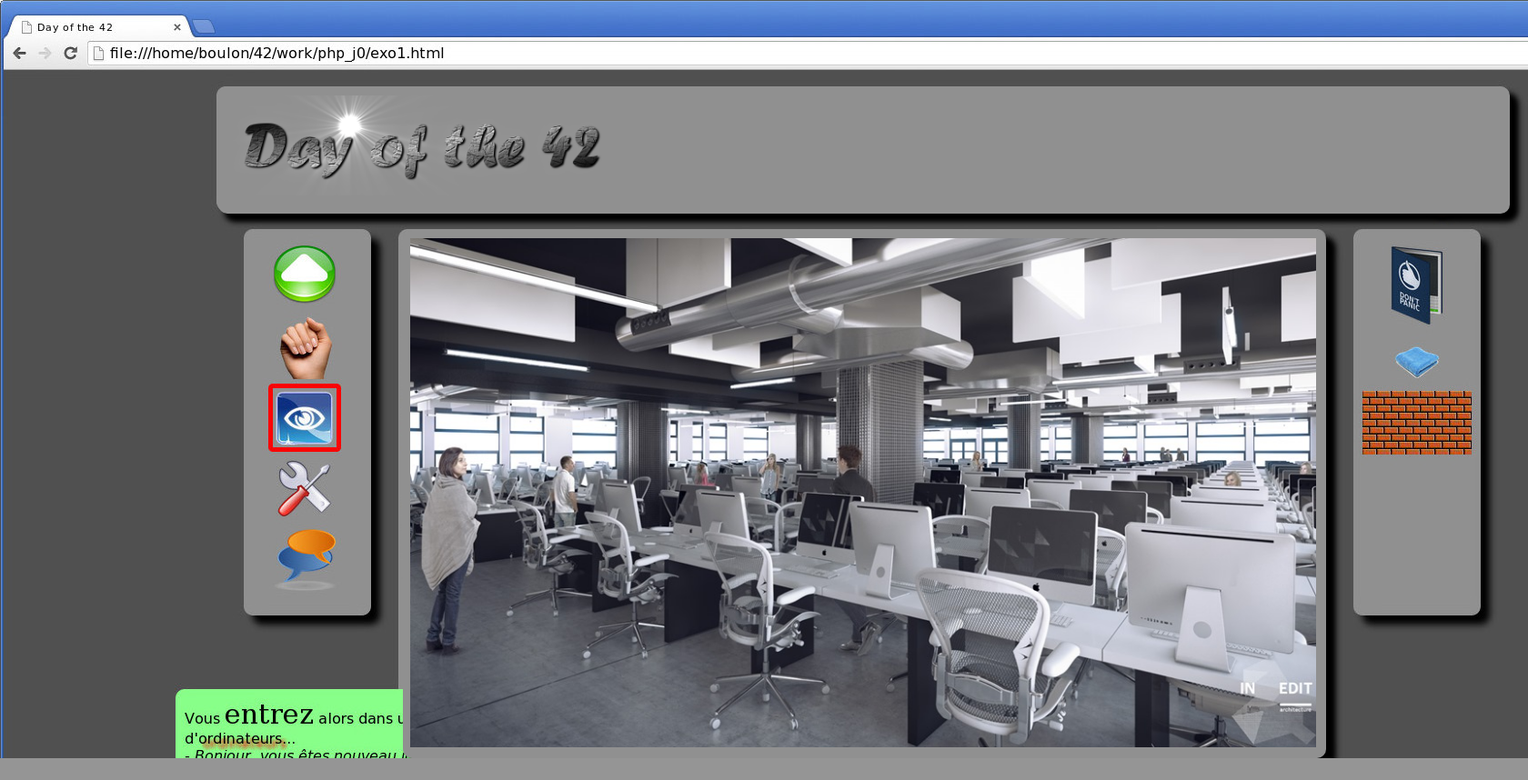
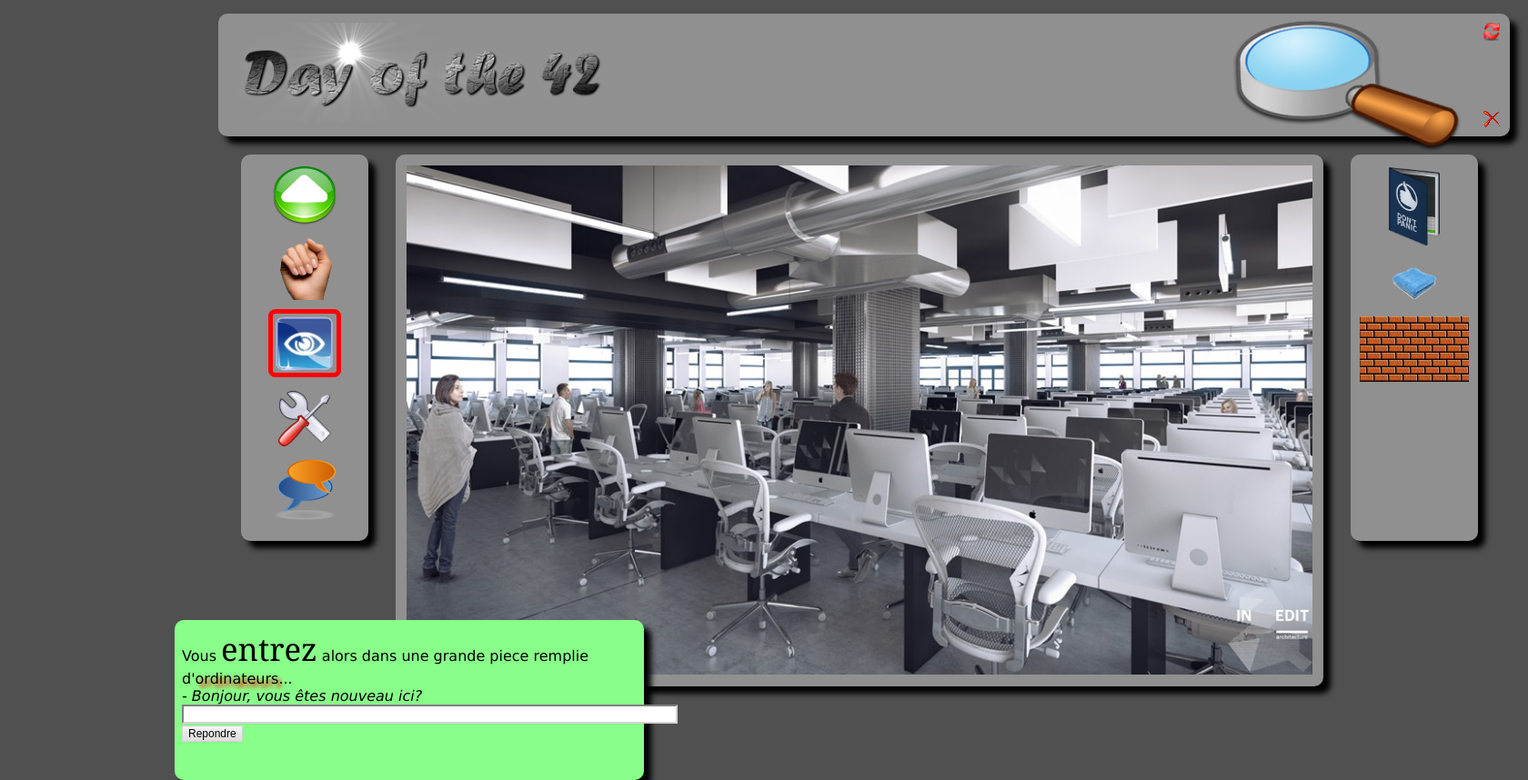
Before and after one commit to vincent2021/piscine-php, a PHP site: page /doft.html in a window 1680 px wide. Shown: the whole page at 91% size. Before the commit the page ends 834 px from the top, so only its background shows below. Run offline with PHP 8.4, Linux system fonts and the light colour scheme.

Commit message:
day of a 42

```diff
--- a/day00/ex02/doft.css
+++ b/day00/ex02/doft.css
@@ -1,5 +1,26 @@
 body {
   background-color: #505050;
+}
+
+p {
+  font-size: 12pt;
+  font-family: Verdana;
+  margin: 0 0 0 0;
+}
+
+span.shadow {
+  text-shadow: 4px 4px 4px #ff0000;
+}
+
+span.italic {
+  font-style: italic;
+  font-family: Verdana;
+}
+
+strong {
+  font-size: 26pt;
+  font-family: Georgia;
+  font-weight: 100;
 }
 
 div {
@@ -10,15 +31,67 @@
 
 div.top {
   position: absolute;
-  top: 95px;
+  top: 15px;
   left: 240px;
-  height: 140px;
+  height: 135px;
   width: 1420px;
 }
+.top-right {
+  float: right;
+  margin: 10px 10px 10px 10px;
+  border-radius: 0;
+  background-color: inherit;
+  box-shadow: 0 0 0;
+}
+
+div.left {
+  position: absolute;
+  top: 170px;
+  left: 265px;
+  height: 425px;
+  width: 140px;
+}
+
 div.picture {
-  position: relative;
-  top: 210px;
+  position: absolute;
+  top: 170px;
   left: 435px;
-  height: 580px;
-  width: 1015px;
+  height: 585px;
+  width: 1020px;
 }
+
+div.right {
+  position: absolute;
+  top: 170px;
+  left: 1485px;
+  height: 425px;
+  width: 140px;
+}
+
+div.bottom {
+  position: absolute;
+  top: 682px;
+  left: 192px;
+  height: 160px;
+  width: 500px;
+  padding: 8px;
+  background-color: #88ff89;
+}
+
+.center {
+  display: block;
+  margin-left: auto;
+  margin-right: auto;
+  margin-top: 10px;
+  margin-bottom: 10px;
+  width: 50%;
+}
+
+.repeat {
+  background-repeat: repeat;
+  background-image: url("./resources/brick.jpg");
+  margin-left: 10px;
+  margin-right: 10px;
+  border-radius: 0;
+  box-shadow: 0 0 0 ;
+}
--- a/day00/ex02/doft.html
+++ b/day00/ex02/doft.html
@@ -5,15 +5,48 @@
     <link rel="stylesheet" type="text/css" href="doft.css">
     <title>Day of the 42</title>
   </head>
-  <body background="./resources/doft.jpg">
-<br><br>
-<div class="top">
-  <img src="./resources/day_of_the_42.png" height="110px" style="margin:10px 10px">
-</div>
+  <body >
 
-<div class="picture">
-  <img src="./resources/cluster.jpg" height="560px" style="margin:8px 8px">
-</div>
+  <div class="top">
+    <img src="./resources/day_of_the_42.png" height="110px" style="margin:10px 10px">
+    <div class="top-right">
+      <a href="http://www.disney.com" title="Recommencer au début"><img src="./resources/reload.png" height="20px"/></a>
+      <br><br><br><br><br>
+      <a href="http://www.relaischateaux.com" title="Déconnecter"><img src="./resources/close.gif" height="20px"/></a>
+    </div>
+    <img src="./resources/loupe.png" style="display:inline;" align="right" height="160px" alt="Zoom unavailable">
+    </div>
+
+  <div class="left">
+    <img src="./resources/arrow.png" class=center alt="Avancer">
+    <img src="./resources/main.png" class=center alt="Prendre">
+    <img src="./resources/oeil.png" class=center alt="Regarder" style="border:5px solid red;border-radius:10%">
+    <img src="./resources/outil.png" class=center alt="Utiliser">
+    <img src="./resources/chat-icon.png" class=center alt="Parler">
+  </div>
+
+  <div class="picture">
+    <img src="./resources/cluster.jpg" height="560px" style="margin:12px 12px" alt="Master cluster" usemap="cluster">
+    <map name="cluster">
+      <area shape="circle" coords="380,390,70" href="http://www.ikea.com" alt="Jolie chaise"/>
+      <area shape="rect" coords="790, 320, 975, 450" href="http://www.apple.com" alt="Bel écran"/>
+    </map>
+  </div>
+
+  <div class="right">
+    <img src="./resources/book.png" class=center alt="Guide intergalactique">
+    <img src="./resources/towel.png" class=center alt="Prends ta serviette">
+    <div class="repeat">
+      <br><br><br><br>
+    </div>
+  </div>
+
+  <div class="bottom">
+    <p>Vous <strong>entrez</strong> alors dans une grande piece remplie d'<span class="shadow">ordinateurs</span>...<br>
+    <span class="italic">- Bonjour, vous &ecirctes nouveau ici?</span>
+    <input type="text" name="reponse" size="65px" style="border:2px solid lightgrey;border-style:inset" >
+    <input type="submit" style="border: 1px solid lightgrey;background-color: #f4f5f5; background-image: -webkit-linear-gradient(top, #f4f5f5, #dfdddd);font-size:9pt" value="Repondre"></p>
+  </div>
 
   </body>
 </html>
```
Also changed, not shown: wip/doft (2).png (added).
